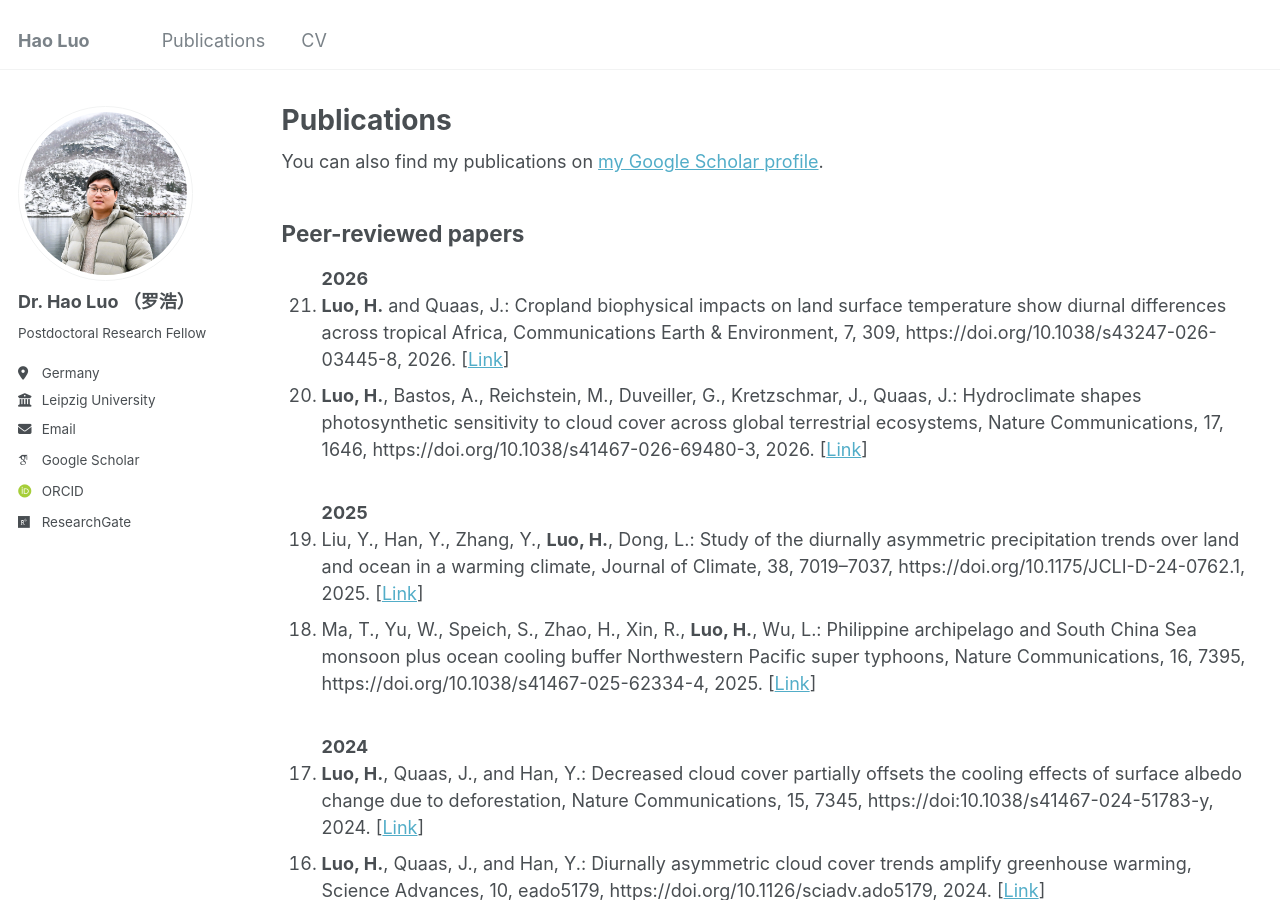
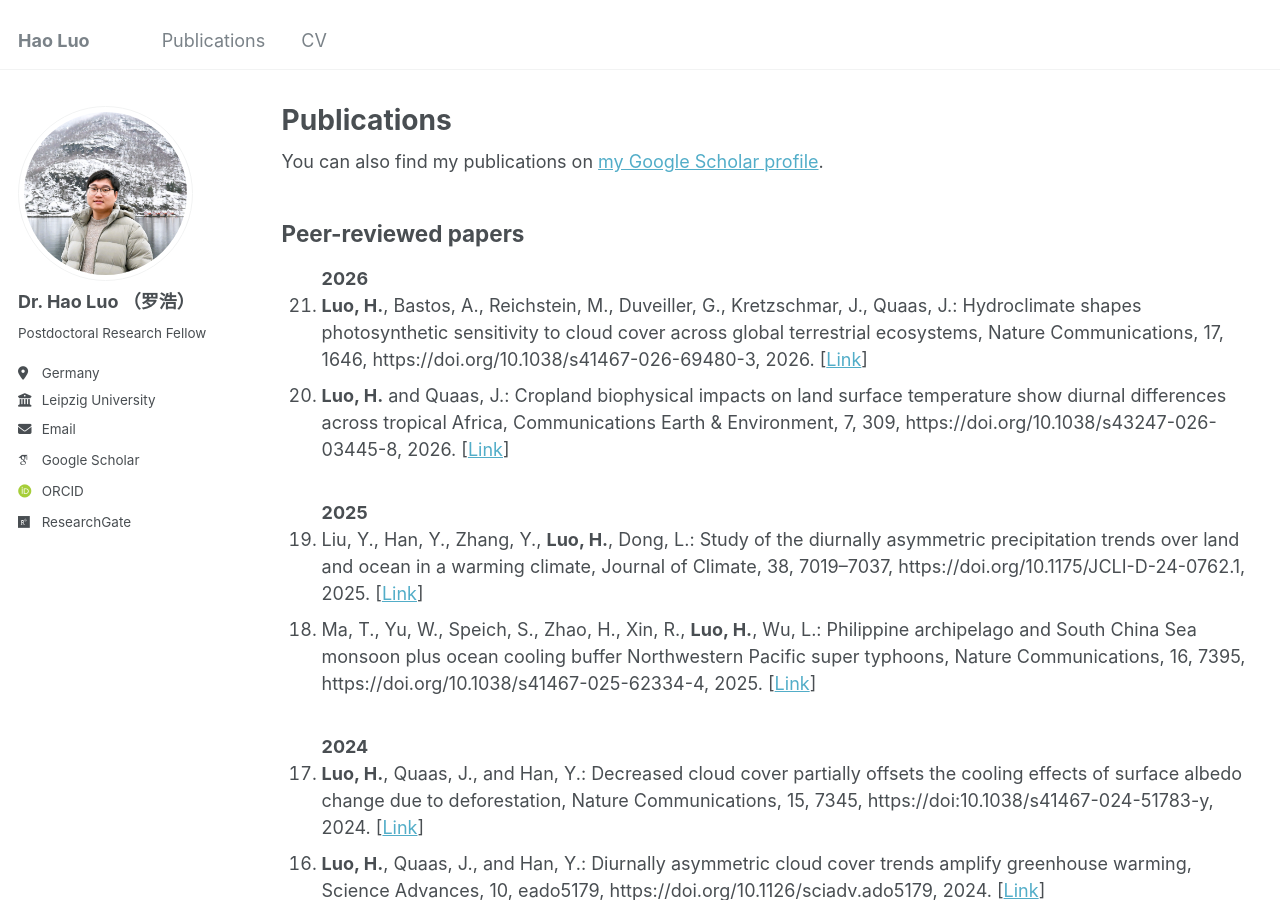
Before and after one commit to haoluo-atmos/haoluo-atmos.github.io, a Jekyll site: the page built from _pages/publications.html, in a window 1280 px wide and 900 px high. Built offline with Jekyll 4.4.1, drawn with Linux system fonts in a browser that asks for light colours; some web fonts are replaced; part of the change alters nothing that is shown.

```diff
--- a/_pages/publications.html
+++ b/_pages/publications.html
@@ -17,9 +17,9 @@ author_profile: true
 
 <strong>2026</strong>
 
+<li><strong>Luo, H.</strong>, Bastos, A., Reichstein, M., Duveiller, G., Kretzschmar, J., Quaas, J.: Hydroclimate shapes photosynthetic sensitivity to cloud cover across global terrestrial ecosystems, Nature Communications, 17, 1646, https://doi.org/10.1038/s41467-026-69480-3, 2026. [<a href="https://doi.org/10.1038/s41467-026-69480-3" target="_blank" rel="noopener noreferrer">Link</a>]</li>
+
 <li><strong>Luo, H.</strong> and Quaas, J.: Cropland biophysical impacts on land surface temperature show diurnal differences across tropical Africa, Communications Earth & Environment, 7, 309, https://doi.org/10.1038/s43247-026-03445-8, 2026. [<a href="https://doi.org/10.1038/s43247-026-03445-8" target="_blank" rel="noopener noreferrer">Link</a>]</li>
-
-<li><strong>Luo, H.</strong>, Bastos, A., Reichstein, M., Duveiller, G., Kretzschmar, J., Quaas, J.: Hydroclimate shapes photosynthetic sensitivity to cloud cover across global terrestrial ecosystems, Nature Communications, 17, 1646, https://doi.org/10.1038/s41467-026-69480-3, 2026. [<a href="https://doi.org/10.1038/s41467-026-69480-3" target="_blank" rel="noopener noreferrer">Link</a>]</li>
 
 <br>
 <strong>2025</strong>
```
